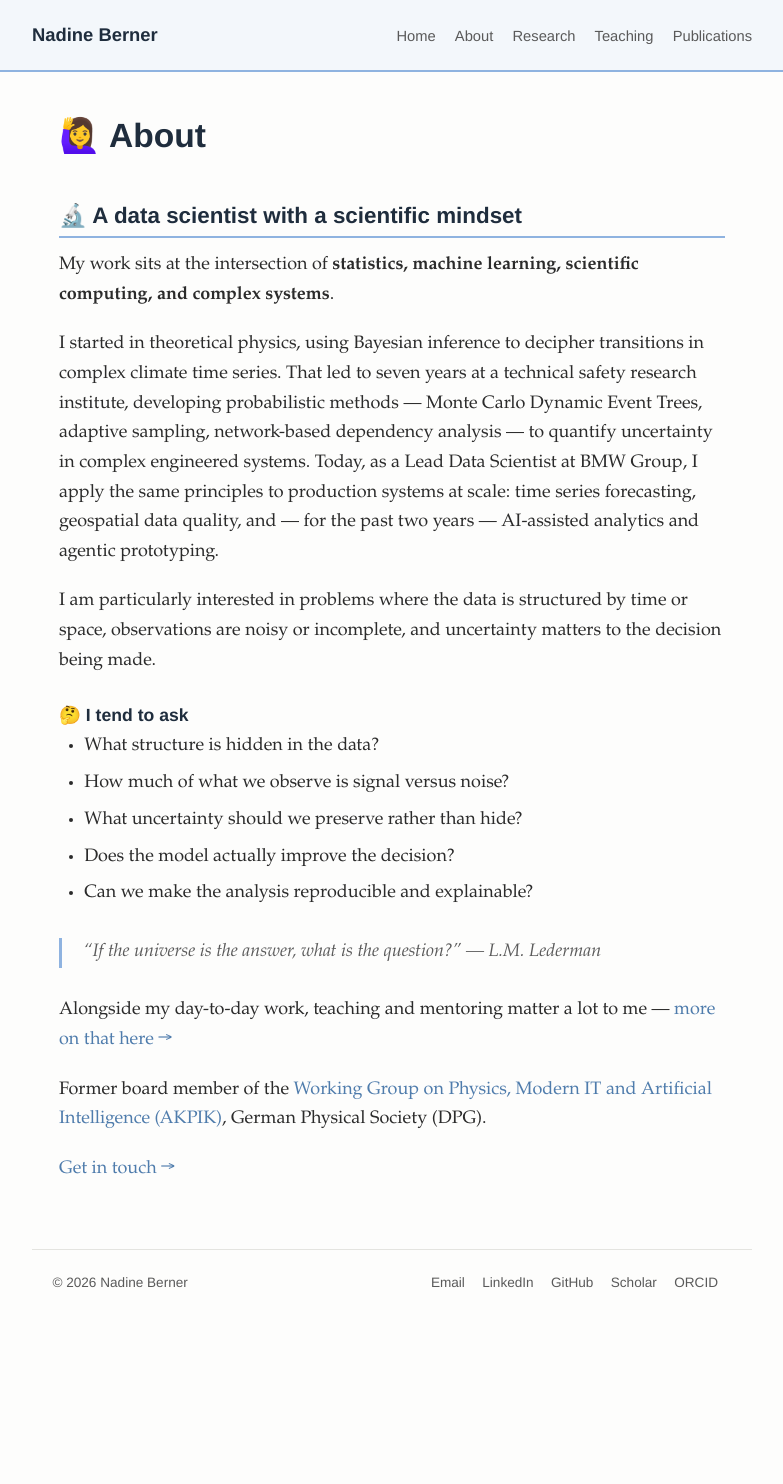
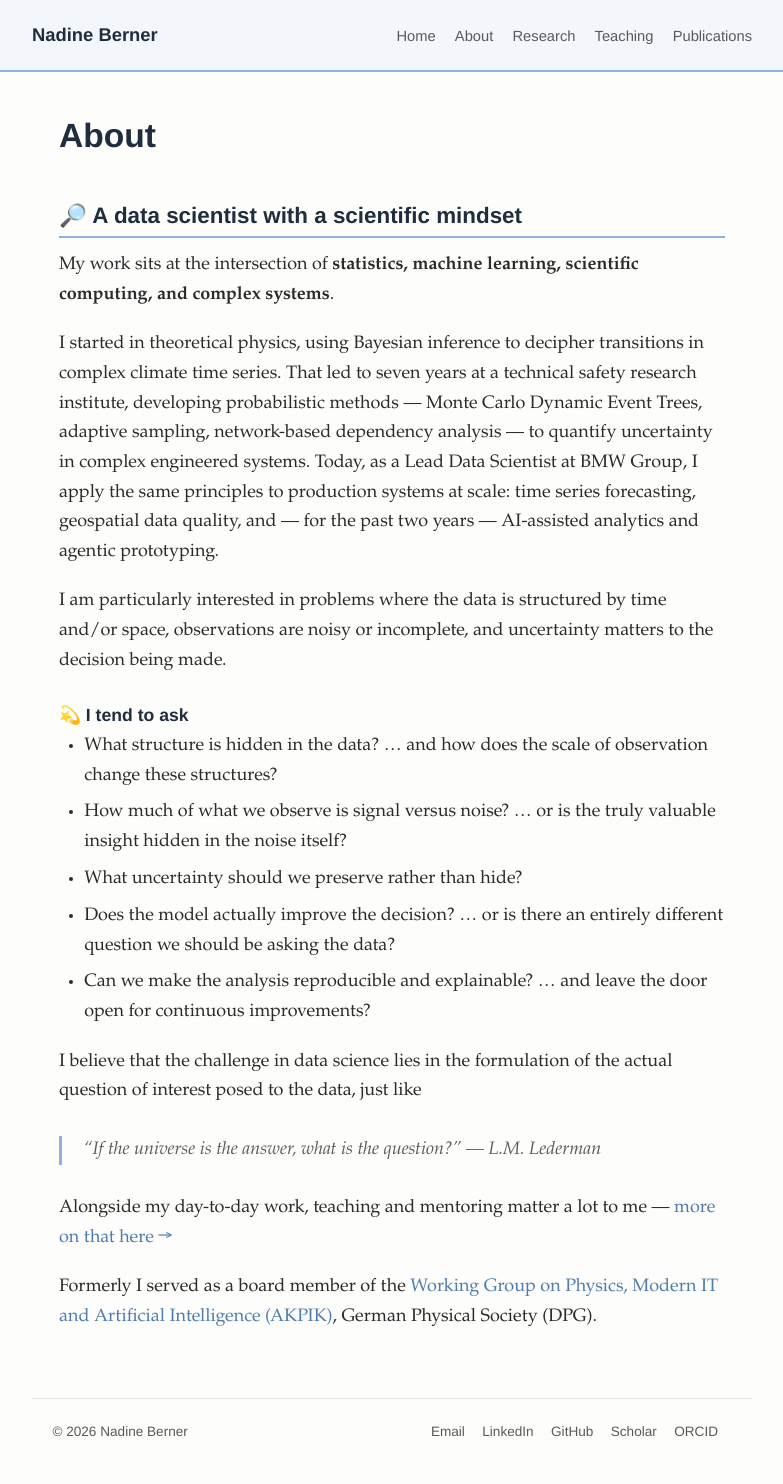
Before and after one commit to PyAtWork/PyAtWork.github.io, a Jekyll site: the page built from about.md, in a window 1280 px wide. Shown: the whole page, without its empty margins (248-1031 px from the left). Built offline with Jekyll 4.4.1, drawn with Linux system fonts in a browser that asks for light colours; before the commit the page ends 1335 px from its top, so only the background shows below that.

Commit message:
Refactor markdown files for consistency and clarity; update section titles, improve phrasing, and enhance descriptions across About, Research, Publications, and Teaching sections.

```diff
--- a/about.md
+++ b/about.md
@@ -3,29 +3,29 @@ title: About
 permalink: /about/
 ---
 
-# 🙋‍♀️ About
+# About
 
-## 🔬 A data scientist with a scientific mindset
+## 🔎 A data scientist with a scientific mindset
 
 My work sits at the intersection of **statistics, machine learning, scientific computing, and complex systems**.
 
 I started in theoretical physics, using Bayesian inference to decipher transitions in complex climate time series. That led to seven years at a technical safety research institute, developing probabilistic methods — Monte Carlo Dynamic Event Trees, adaptive sampling, network-based dependency analysis — to quantify uncertainty in complex engineered systems. Today, as a Lead Data Scientist at BMW Group, I apply the same principles to production systems at scale: time series forecasting, geospatial data quality, and — for the past two years — AI-assisted analytics and agentic prototyping.
 
-I am particularly interested in problems where the data is structured by time or space, observations are noisy or incomplete, and uncertainty matters to the decision being made.
+I am particularly interested in problems where the data is structured by time and/or space, observations are noisy or incomplete, and uncertainty matters to the decision being made.
 
-### 🤔 I tend to ask
+### 💫 I tend to ask
 
-- What structure is hidden in the data?
-- How much of what we observe is signal versus noise?
+- What structure is hidden in the data? ... and how does the scale of observation change these structures?
+- How much of what we observe is signal versus noise? ... or is the truly valuable insight hidden in the noise itself?
 - What uncertainty should we preserve rather than hide?
-- Does the model actually improve the decision?
-- Can we make the analysis reproducible and explainable?
+- Does the model actually improve the decision? ... or is there an entirely different question we should be asking the data?
+- Can we make the analysis reproducible and explainable? ... and leave the door open for continuous improvements?
+
+I believe that the challenge in data science lies in the formulation of the actual question of interest posed to the data, just like
 
 > *"If the universe is the answer, what is the question?"*
 > — L.M. Lederman
 
 Alongside my day-to-day work, teaching and mentoring matter a lot to me — [more on that here →](/teaching/)
 
-Former board member of the [Working Group on Physics, Modern IT and Artificial Intelligence (AKPIK)](https://www.dpg-physik.de/vereinigungen/fachuebergreifend/ak/akpik/kontakt?set_language=de), German Physical Society (DPG).
-
-[Get in touch →](mailto:dinschuetz@web.de)
+Formerly I served as a board member of the [Working Group on Physics, Modern IT and Artificial Intelligence (AKPIK)](https://www.dpg-physik.de/vereinigungen/fachuebergreifend/ak/akpik/kontakt?set_language=de), German Physical Society (DPG).
```
Also changed, not shown: index.md (+4 -6 lines), publications.md (+1 -1 lines), research.md (+4 -4 lines), teaching.md (+2 -2 lines).
